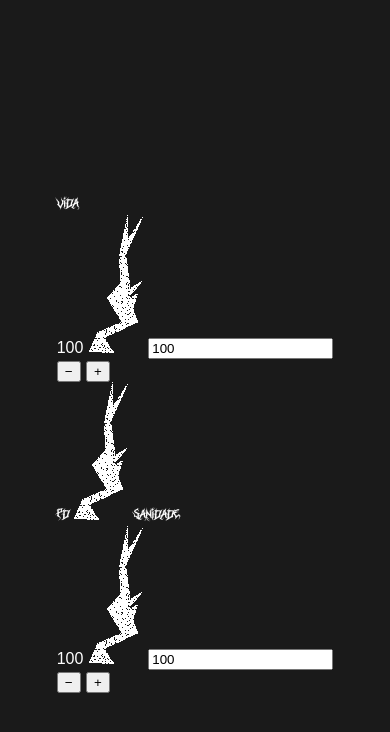
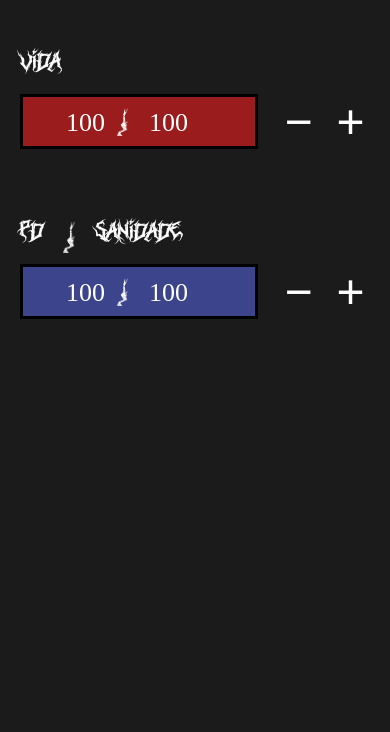
Before and after one commit to matheus-whithxp/Painel-RPGIlhaDeSandora, a plain HTML site: page index.html in a window 390 px wide. Drawn offline with Linux system fonts and the light colour scheme.

Commit message:
Update style.css

```diff
--- a/style.css
+++ b/style.css
@@ -1,157 +1,125 @@
-/* Importação da fonte (Assumindo que o arquivo Heartless.ttf está na mesma pasta) */
 @font-face {
-    font-family: 'Heartless';
-    src: url('Heartless.ttf') format('truetype');
+  font-family: "Heartless";
+  /* Caminho ajustado para raiz */
+  src: url("Heartless.ttf");
 }
 
-:root {
-    --bg-color: #1a1a1a;
-    --life-color: #c0392b; /* Vermelho escuro */
-    --sanity-color: #2980b9; /* Azul escuro */
-    --font-color: #ffffff;
-    --zero-color: #000000;
-    --zero-opacity: 0.3;
+* { box-sizing: border-box; }
+
+body {
+  margin: 0;
+  background: #1b1b1b;
+  font-family: "Heartless", serif;
+  color: white;
 }
 
-body {
-    background-color: var(--bg-color);
-    color: var(--font-color);
-    font-family: 'Heartless', sans-serif;
-    display: flex;
-    justify-content: center;
-    align-items: center;
-    min-height: 100vh;
-    margin: 0;
-    padding: 20px;
+.painel {
+  width: 90%;
+  max-width: 1200px;
+  margin: 40px auto;
 }
 
-.panel-container {
-    width: 100%;
-    max-width: 600px;
+.bloco { margin-bottom: 60px; }
+
+.titulo { font-size: 42px; margin-bottom: 10px; }
+
+.separador-titulo { height: 32px; vertical-align: middle; margin: 0 10px; }
+
+.linha { display: flex; align-items: center; gap: 20px; }
+
+.barra-externa {
+  position: relative;
+  flex: 1;
+  height: 60px;
+  background: #111;
+  border: 3px solid #000;
+  overflow: hidden;
 }
 
-/* Títulos */
-.stat-title {
-    font-size: 3em;
-    text-align: left;
-    margin: 0 0 10px 0;
-    line-height: 1;
+.barra-interna {
+  position: absolute;
+  top: 0;
+  left: 0;
+  height: 100%;
+  width: 100%;
+  transition: width 0.3s ease, background-color 0.3s ease;
 }
 
-/* Estrutura da Barra + Controles */
-.bar-control-container {
-    display: flex;
-    align-items: stretch;
-    height: 100px;
-    margin-bottom: 25px;
-    border: 2px solid var(--font-color);
+.barra-interna.vida { background: #9b1c1c; }
+.barra-interna.sanidade { background: #3c458b; }
+
+.barra-texto {
+  position: absolute;
+  inset: 0;
+  display: flex;
+  align-items: center;
+  justify-content: center;
+  gap: 12px;
+  font-size: 32px;
+  z-index: 2;
+  transition: opacity 0.3s ease;
 }
 
-/* A barra principal que mostra o preenchimento */
-.stat-bar {
-    flex-grow: 1;
-    display: flex;
-    justify-content: center;
-    align-items: center;
-    font-size: 2.5em;
-    position: relative;
-    background-color: var(--life-color);
-    background-image: linear-gradient(to right, var(--life-color) 0%, var(--life-color) 100%);
-    background-repeat: no-repeat;
-    background-size: 100% 100%;
-    transition: background-size 0.3s ease-out, background-color 0.3s ease-out;
+/* input que mostra o máximo — estilizado para parecer texto */
+.valor-max {
+  width: 90px;
+  background: transparent;
+  border: none;
+  color: white;
+  font-family: "Heartless";
+  font-size: 32px;
+  text-align: center;
+  outline: none;
 }
 
-/* Cores específicas */
-.life-bar .stat-bar {
-    background-color: var(--life-color);
-    background-image: linear-gradient(to right, var(--life-color) 0%, var(--life-color) 100%);
-}
-.sanity-bar .stat-bar {
-    background-color: var(--sanity-color);
-    background-image: linear-gradient(to right, var(--sanity-color) 0%, var(--sanity-color) 100%);
+/* quando o usuário foca no input, deixa um leve indicador */
+.valor-max:focus {
+  outline: 1px dashed rgba(255,255,255,0.2);
+  border-radius: 4px;
 }
 
-/* Valores e Inputs dentro da barra */
-.stat-value {
-    color: var(--font-color);
-    padding: 0 5px;
-    background: none;
-    border: none;
-    text-align: center;
-    font-family: 'Heartless', sans-serif;
-    font-size: 1em;
-    line-height: 1;
-}
-.max-value {
-    width: 40px;
-    color: var(--font-color);
-    -moz-appearance: textfield;
-}
-.max-value::-webkit-inner-spin-button,
-.max-value::-webkit-outer-spin-button {
-    -webkit-appearance: none;
-    margin: 0;
-}
-.current-value {
-    pointer-events: none;
+.separador { height: 34px; }
+
+.controles { display: flex; gap: 12px; }
+
+.controles button {
+  background: none;
+  border: none;
+  color: white;
+  font-size: 48px;
+  cursor: pointer;
 }
 
+.controles button:hover { opacity: 0.8; }
 
-/* --- CONTROLES (+ / -) --- */
-.control-buttons {
-    display: flex;
-    flex-direction: column;
-    width: 40px;
-    background-color: #333;
-}
-.control-btn {
-    flex-grow: 1;
-    background-color: #444;
-    color: var(--font-color);
-    border: none;
-    border-left: 2px solid var(--font-color);
-    font-size: 1.5em;
-    cursor: pointer;
-    line-height: 1;
-    transition: background-color 0.15s ease-in-out;
-}
-.control-btn:hover {
-    background-color: #666;
-}
-.control-btn:active {
-    background-color: #888;
-}
-.minus-btn {
-    border-bottom: 2px solid var(--font-color);
+@media (max-width: 768px) {
+  .barra-externa { height: 55px; }
+  .barra-texto { font-size: 26px; }
+  .valor-max { font-size: 26px; width: 72px; }
+  .titulo { font-size: 30px; }
+  .separador { height: 28px; }
 }
 
+/* --- NOVAS FUNCIONALIDADES VISUAIS --- */
 
-/* --- COMPORTAMENTO VISUAL (ZERADO / CRÍTICO) --- */
-
-/* 1. ESTADO ZERADO (0) */
-.is-zero {
-    background-color: var(--zero-color) !important;
-    background-image: none !important;
-}
-.is-zero .stat-value {
-    color: var(--zero-color) !important;
-    opacity: var(--zero-opacity);
+/* Animação de Piscar (Crítico) */
+@keyframes piscarAnim {
+  0% { opacity: 1; }
+  50% { opacity: 0.4; }
+  100% { opacity: 1; }
 }
 
-/* 2. ESTADO CRÍTICO (<= 5 e > 0) */
-@keyframes flicker {
-    0%, 100% { opacity: 1; }
-    50% { opacity: 0.5; }
+.piscar {
+  animation: piscarAnim 1s infinite ease-in-out;
 }
 
-.is-critical {
-    animation: flicker 1s infinite alternate;
+/* Estado Zerado (Morte/Loucura) */
+.zerado {
+  background: #000000 !important; /* Barra preta */
+  width: 100% !important; /* Opcional: se quiser que o fundo preto preencha tudo */
 }
 
-.separator {
-    border: none;
-    height: 2px;
-    background-color: #555;
-    margin: 30px 0;
+.zerado-texto {
+  opacity: 0.4; /* Texto escuro/opaco */
+  filter: grayscale(100%);
 }
```
